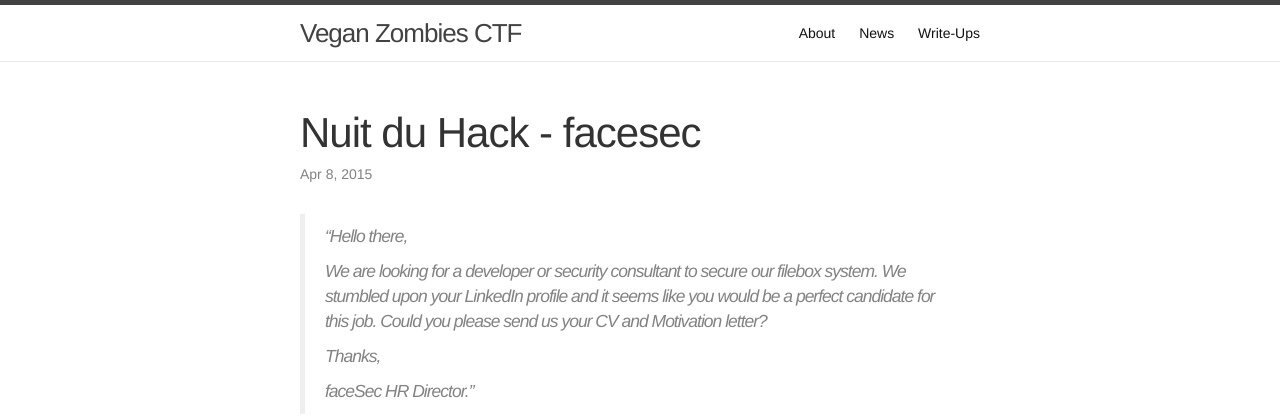
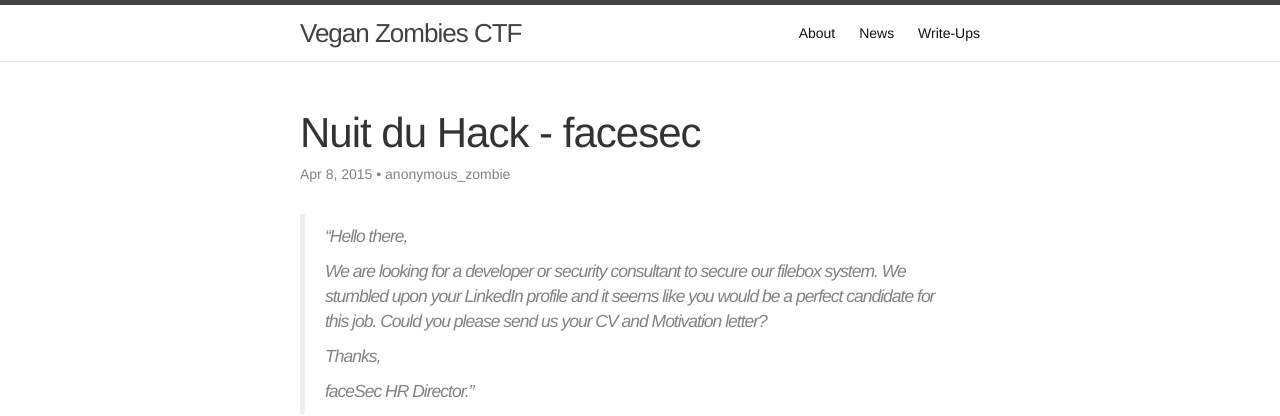
Before and after one commit to veganzombies/veganzombies.github.io, a Jekyll site: the page built from _posts/2015-04-08-NDH-facesec.markdown, in a window 1280 px wide. Shown: the top 416 px of the page. Built offline with Jekyll 4.4.1, drawn with Linux system fonts in a browser that asks for light colours; nearby versions of some CDN libraries.

```diff
--- a/_posts/2015-04-08-NDH-facesec.markdown
+++ b/_posts/2015-04-08-NDH-facesec.markdown
@@ -3,8 +3,11 @@
 title:  "Nuit du Hack - facesec"
 date:   2015-04-08 21:55:00
 categories: writeups
-tags: ndh web
+tags:
+- ndh
+- web
 excerpt: "Caught mid-thought (wondering whether faceSec's famous breakrooms carry my favorite small-batch, gluten-free, co-op produced snack food) I realized that I had failed to include my letter of motivation or done anything with that tar upload functionality.  D'oh!"
+author: anonymous_zombie
 ---
 
 >"Hello there,
```
